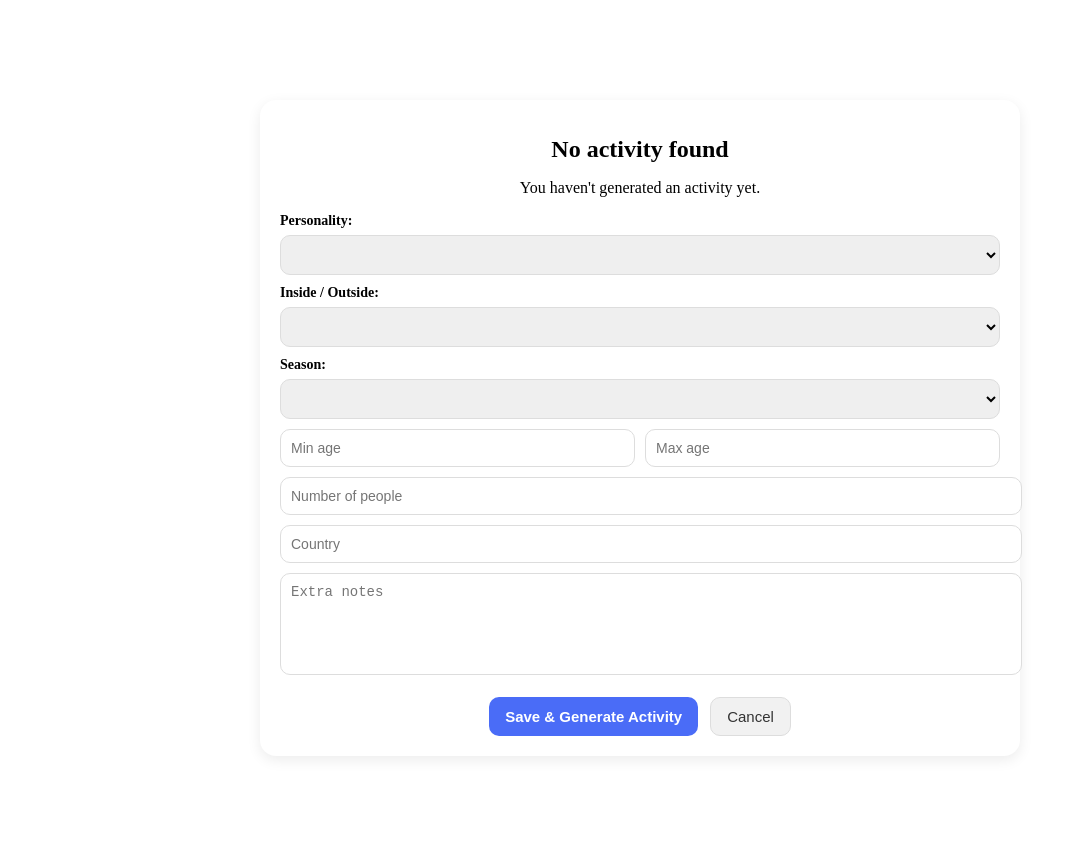
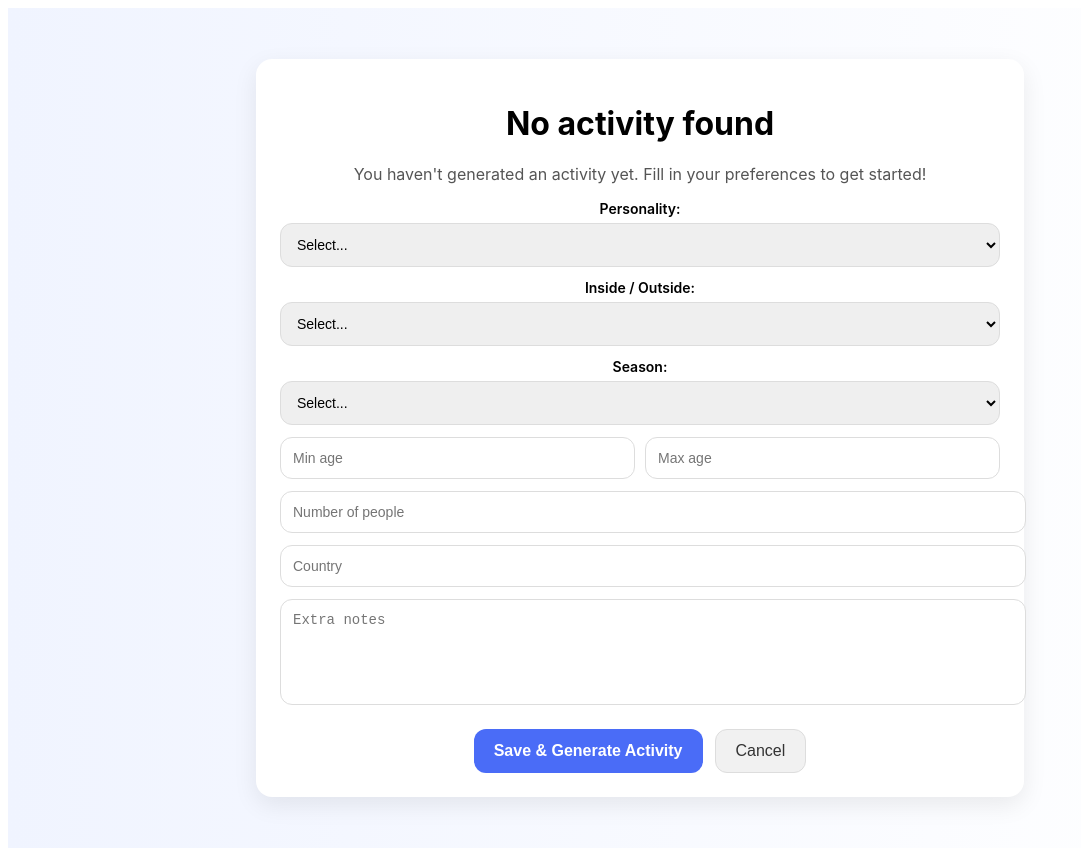
Before and after one commit to christensenandrew455-cell/funbot3000, a Next.js app: page /results in a window 1280 px wide. Shown: the whole page, without its empty margins (0-1081 px from the left). Built offline with nearby package versions, Linux system fonts and the light colour scheme.

Commit message:
Update ResultsClient.js

```diff
--- a/app/results/ResultsClient.js
+++ b/app/results/ResultsClient.js
@@ -3,33 +3,74 @@
 import { useEffect, useState } from "react";
 
 // --- STYLES ---
-const buttonPrimary = {
+const styles = {
+  container: {
+    minHeight: "100vh",
+    display: "flex",
+    justifyContent: "center",
+    alignItems: "center",
+    padding: 20,
+    flexDirection: "column",
+    background: "linear-gradient(to right, #f0f4ff, #ffffff)",
+    fontFamily: "'Inter', sans-serif",
+  },
+  card: {
+    background: "white",
+    padding: 24,
+    borderRadius: 16,
+    boxShadow: "0 8px 24px rgba(0,0,0,0.08)",
+    maxWidth: 720,
+    width: "100%",
+    textAlign: "center",
+  },
+  buttonPrimary: {
     background: "#4A6CF7",
     color: "white",
-  padding: "10px 16px",
-  borderRadius: 10,
-  fontSize: 15,
+    padding: "12px 20px",
+    borderRadius: 12,
+    fontSize: 16,
     border: "none",
     cursor: "pointer",
     fontWeight: 600,
-};
-
-const buttonSecondary = {
+    transition: "0.2s",
+  },
+  buttonSecondary: {
     background: "#f1f1f1",
     color: "#333",
-  padding: "10px 16px",
-  borderRadius: 10,
-  fontSize: 15,
+    padding: "12px 20px",
+    borderRadius: 12,
+    fontSize: 16,
     border: "1px solid #ddd",
     cursor: "pointer",
     fontWeight: 500,
+    transition: "0.2s",
+  },
+  centerButtons: {
+    display: "flex",
+    justifyContent: "center",
+    gap: 16,
+    marginTop: 24,
+    flexWrap: "wrap",
+  },
+  description: {
+    marginTop: 12,
+    fontSize: 16,
+    color: "#555",
+  },
+  longDescription: {
+    marginTop: 12,
+    fontSize: 15,
+    color: "#444",
+    lineHeight: 1.6,
+    whiteSpace: "pre-wrap",
+  },
 };
 
 export default function ResultsClient() {
   const [loading, setLoading] = useState(true);
   const [aiResult, setAiResult] = useState(null);
   const [showLong, setShowLong] = useState(false);
-  const [sessionData, setSessionData] = useState(undefined);
+  const [sessionData, setSessionData] = useState(null);
   const [editing, setEditing] = useState(false);
 
   useEffect(() => {
@@ -57,12 +98,11 @@ export default function ResultsClient() {
       });
       const json = await res.json();
       setAiResult(json.aiResult);
-      try {
       sessionStorage.setItem("aiResult", JSON.stringify(json.aiResult));
       if (json.aiResult?.title)
         sessionStorage.setItem("previousActivity", json.aiResult.title);
-      } catch {}
-    } catch {
+    } catch (err) {
+      console.error(err);
       setAiResult(null);
     } finally {
       setLoading(false);
@@ -74,9 +114,7 @@ export default function ResultsClient() {
   }
 
   function handleSaveEdits(data) {
-    try {
     sessionStorage.setItem("activityData", JSON.stringify(data));
-    } catch {}
     setSessionData(data);
     setEditing(false);
     fetchAi(data);
@@ -87,54 +125,41 @@ export default function ResultsClient() {
     setShowLong(false);
   }
 
-  // --- LAYOUT STYLES ---
-  const fullCenter = {
-    minHeight: "100vh",
-    display: "flex",
-    justifyContent: "center",
-    alignItems: "center",
-    padding: 20,
-    flexDirection: "column",
-  };
-
-  const cardStyle = {
-    background: "white",
-    padding: 20,
-    borderRadius: 16,
-    boxShadow: "0 4px 14px rgba(0,0,0,0.08)",
-    maxWidth: 720,
-    width: "100%",
-  };
-
-  const centerButtons = {
-    display: "flex",
-    justifyContent: "center",
-    gap: 12,
-    marginTop: 18,
-    flexWrap: "wrap",
-  };
-
-  if (loading) return <div style={fullCenter}>Loading...</div>;
+  if (loading)
+    return (
+      <div style={styles.container}>
+        <div style={styles.card}>Generating activity...</div>
+      </div>
+    );
 
   if (editing)
     return (
-      <div style={fullCenter}>
-        <div style={cardStyle}>
-          <h2 style={{ textAlign: "center", marginBottom: 16 }}>Edit Your Preferences</h2>
-          <EditForm initial={sessionData} onSave={handleSaveEdits} onCancel={() => setEditing(false)} />
+      <div style={styles.container}>
+        <div style={styles.card}>
+          <h2>Edit Your Preferences</h2>
+          <EditForm
+            initial={sessionData}
+            onSave={handleSaveEdits}
+            onCancel={() => setEditing(false)}
+          />
         </div>
       </div>
     );
 
   if (!aiResult)
     return (
-      <div style={fullCenter}>
-        <div style={cardStyle}>
-          <h1 style={{ fontSize: 24, textAlign: "center" }}>No activity found</h1>
-          <p style={{ marginTop: 8, textAlign: "center" }}>You haven't generated an activity yet.</p>
+      <div style={styles.container}>
+        <div style={styles.card}>
+          <h1>No activity found</h1>
+          <p style={styles.description}>
+            You haven't generated an activity yet. Fill in your preferences to get started!
+          </p>
           <EditForm
-            initial={sessionData !== null ? sessionData : {}}
-            onSave={(data) => { setSessionData(data); fetchAi(data); }}
+            initial={sessionData ?? {}}
+            onSave={(data) => {
+              setSessionData(data);
+              fetchAi(data);
+            }}
             onCancel={() => {}}
           />
         </div>
@@ -146,22 +171,31 @@ export default function ResultsClient() {
   const long = aiResult?.long || "";
 
   return (
-    <div style={fullCenter}>
-      <div style={cardStyle}>
-        <h1 style={{ fontSize: 24, textAlign: "center" }}>{title}</h1>
-        <p style={{ marginTop: 8, textAlign: "center" }}>{short}</p>
+    <div style={styles.container}>
+      <div style={styles.card}>
+        <h1>{title}</h1>
+        <p style={styles.description}>{short}</p>
 
-        {!showLong ? (
-          <div style={{ textAlign: "center", marginTop: 12 }}>
-            <button onClick={() => setShowLong(true)} style={buttonSecondary}>More</button>
-          </div>
+        {showLong ? (
+          <div style={styles.longDescription}>{long}</div>
         ) : (
-          <div style={{ marginTop: 12, textAlign: "center" }}>{long}</div>
+          <button
+            style={styles.buttonSecondary}
+            onClick={() => setShowLong(true)}
+          >
+            Read more
+          </button>
         )}
 
-        <div style={centerButtons}>
-          <button onClick={handleGenerateAgain} style={buttonPrimary}>Don't like it? Generate again</button>
-          {sessionData !== null && <button onClick={handleEditData} style={buttonSecondary}>Edit data</button>}
+        <div style={styles.centerButtons}>
+          <button style={styles.buttonPrimary} onClick={handleGenerateAgain}>
+            Don't like it? Generate again
+          </button>
+          {sessionData && (
+            <button style={styles.buttonSecondary} onClick={handleEditData}>
+              Edit preferences
+            </button>
+          )}
         </div>
       </div>
     </div>
@@ -170,31 +204,55 @@ export default function ResultsClient() {
 
 function EditForm({ initial = {}, onSave, onCancel }) {
   const [state, setState] = useState({
-    personality: initial?.personality || "",
-    locationPref: initial?.locationPref || "",
-    season: initial?.season || "",
-    minAge: initial?.minAge || "",
-    maxAge: initial?.maxAge || "",
-    numPeople: initial?.numPeople || "",
-    extraInfo: initial?.extraInfo || "",
-    country: initial?.country || "",
-    state: initial?.state || "",
-    city: initial?.city || "",
+    personality: initial.personality || "",
+    locationPref: initial.locationPref || "",
+    season: initial.season || "",
+    minAge: initial.minAge || "",
+    maxAge: initial.maxAge || "",
+    numPeople: initial.numPeople || "",
+    extraInfo: initial.extraInfo || "",
+    country: initial.country || "",
+    state: initial.state || "",
+    city: initial.city || "",
   });
+
+  const inputStyle = {
+    width: "100%",
+    padding: 12,
+    borderRadius: 12,
+    border: "1px solid #ddd",
+    fontSize: 14,
+    outline: "none",
+    transition: "0.2s",
+  };
+  const labelStyle = {
+    display: "flex",
+    flexDirection: "column",
+    gap: 6,
+    fontSize: 14,
+    fontWeight: 600,
+  };
 
   function update(k, v) {
     setState((s) => ({ ...s, [k]: v }));
   }
 
-  const inputStyle = { width: "100%", padding: 10, borderRadius: 10, border: "1px solid #ddd", fontSize: 14 };
-  const labelStyle = { display: "flex", flexDirection: "column", gap: 6, fontSize: 14, fontWeight: 600 };
-
   return (
-    <form onSubmit={(e) => { e.preventDefault(); onSave(state); }} style={{ display: "grid", gap: 10 }}>
+    <form
+      onSubmit={(e) => {
+        e.preventDefault();
+        onSave(state);
+      }}
+      style={{ display: "grid", gap: 12 }}
+    >
       <label style={labelStyle}>
         Personality:
-        <select value={state.personality} onChange={(e) => update("personality", e.target.value)} style={inputStyle}>
-          <option value=""></option>
+        <select
+          value={state.personality}
+          onChange={(e) => update("personality", e.target.value)}
+          style={inputStyle}
+        >
+          <option value="">Select...</option>
           <option value="extrovert">Extrovert</option>
           <option value="introvert">Introvert</option>
         </select>
@@ -202,8 +260,12 @@ function EditForm({ initial = {}, onSave, onCancel }) {
 
       <label style={labelStyle}>
         Inside / Outside:
-        <select value={state.locationPref} onChange={(e) => update("locationPref", e.target.value)} style={inputStyle}>
-          <option value=""></option>
+        <select
+          value={state.locationPref}
+          onChange={(e) => update("locationPref", e.target.value)}
+          style={inputStyle}
+        >
+          <option value="">Select...</option>
           <option value="inside">Inside</option>
           <option value="outside">Outside</option>
           <option value="both">Both</option>
@@ -212,29 +274,78 @@ function EditForm({ initial = {}, onSave, onCancel }) {
 
       <label style={labelStyle}>
         Season:
-        <select value={state.season} onChange={(e) => update("season", e.target.value)} style={inputStyle}>
-          <option value=""></option>
+        <select
+          value={state.season}
+          onChange={(e) => update("season", e.target.value)}
+          style={inputStyle}
+        >
+          <option value="">Select...</option>
           <option value="spring">Spring</option>
           <option value="summer">Summer</option>
-          <option value="autumn">Autumn</option>
+          <option value="autumn">Autumn/Fall</option>
           <option value="winter">Winter</option>
         </select>
       </label>
 
-      <div style={{ display: "flex", gap: 10 }}>
-        <input placeholder="Min age" value={state.minAge} onChange={(e) => update("minAge", e.target.value.replace(/\D/g, ""))} style={{ ...inputStyle, flex: 1 }} />
-        <input placeholder="Max age" value={state.maxAge} onChange={(e) => update("maxAge", e.target.value.replace(/\D/g, ""))} style={{ ...inputStyle, flex: 1 }} />
+      <div style={{ display: "flex", gap: 10, flexWrap: "wrap" }}>
+        <input
+          placeholder="Min age"
+          value={state.minAge}
+          onChange={(e) => update("minAge", e.target.value.replace(/\D/g, ""))}
+          style={{ ...inputStyle, flex: 1 }}
+        />
+        <input
+          placeholder="Max age"
+          value={state.maxAge}
+          onChange={(e) => update("maxAge", e.target.value.replace(/\D/g, ""))}
+          style={{ ...inputStyle, flex: 1 }}
+        />
       </div>
 
-      <input placeholder="Number of people" value={state.numPeople} onChange={(e) => update("numPeople", e.target.value.replace(/\D/g, ""))} style={inputStyle} />
-      <input placeholder="Country" value={state.country} onChange={(e) => update("country", e.target.value)} style={inputStyle} />
-      {state.country && <input placeholder="State / Province" value={state.state} onChange={(e) => update("state", e.target.value)} style={inputStyle} />}
-      {state.state && <input placeholder="City / Town" value={state.city} onChange={(e) => update("city", e.target.value)} style={inputStyle} />}
-      <textarea placeholder="Extra notes" value={state.extraInfo} onChange={(e) => update("extraInfo", e.target.value)} style={{ ...inputStyle, height: 80, resize: "none" }} />
+      <input
+        placeholder="Number of people"
+        value={state.numPeople}
+        onChange={(e) => update("numPeople", e.target.value.replace(/\D/g, ""))}
+        style={inputStyle}
+      />
 
-      <div style={{ display: "flex", justifyContent: "center", gap: 12, marginTop: 12 }}>
-        <button type="submit" style={buttonPrimary}>Save & Generate Activity</button>
-        <button type="button" onClick={onCancel} style={buttonSecondary}>Cancel</button>
+      <input
+        placeholder="Country"
+        value={state.country}
+        onChange={(e) => update("country", e.target.value)}
+        style={inputStyle}
+      />
+      {state.country && (
+        <input
+          placeholder="State / Province"
+          value={state.state}
+          onChange={(e) => update("state", e.target.value)}
+          style={inputStyle}
+        />
+      )}
+      {state.state && (
+        <input
+          placeholder="City / Town"
+          value={state.city}
+          onChange={(e) => update("city", e.target.value)}
+          style={inputStyle}
+        />
+      )}
+
+      <textarea
+        placeholder="Extra notes"
+        value={state.extraInfo}
+        onChange={(e) => update("extraInfo", e.target.value)}
+        style={{ ...inputStyle, height: 80, resize: "none" }}
+      />
+
+      <div style={{ display: "flex", justifyContent: "center", gap: 12, marginTop: 12, flexWrap: "wrap" }}>
+        <button type="submit" style={styles.buttonPrimary}>
+          Save & Generate Activity
+        </button>
+        <button type="button" onClick={onCancel} style={styles.buttonSecondary}>
+          Cancel
+        </button>
       </div>
     </form>
   );
```
Lines whose indentation alone changed are shown as unchanged.
